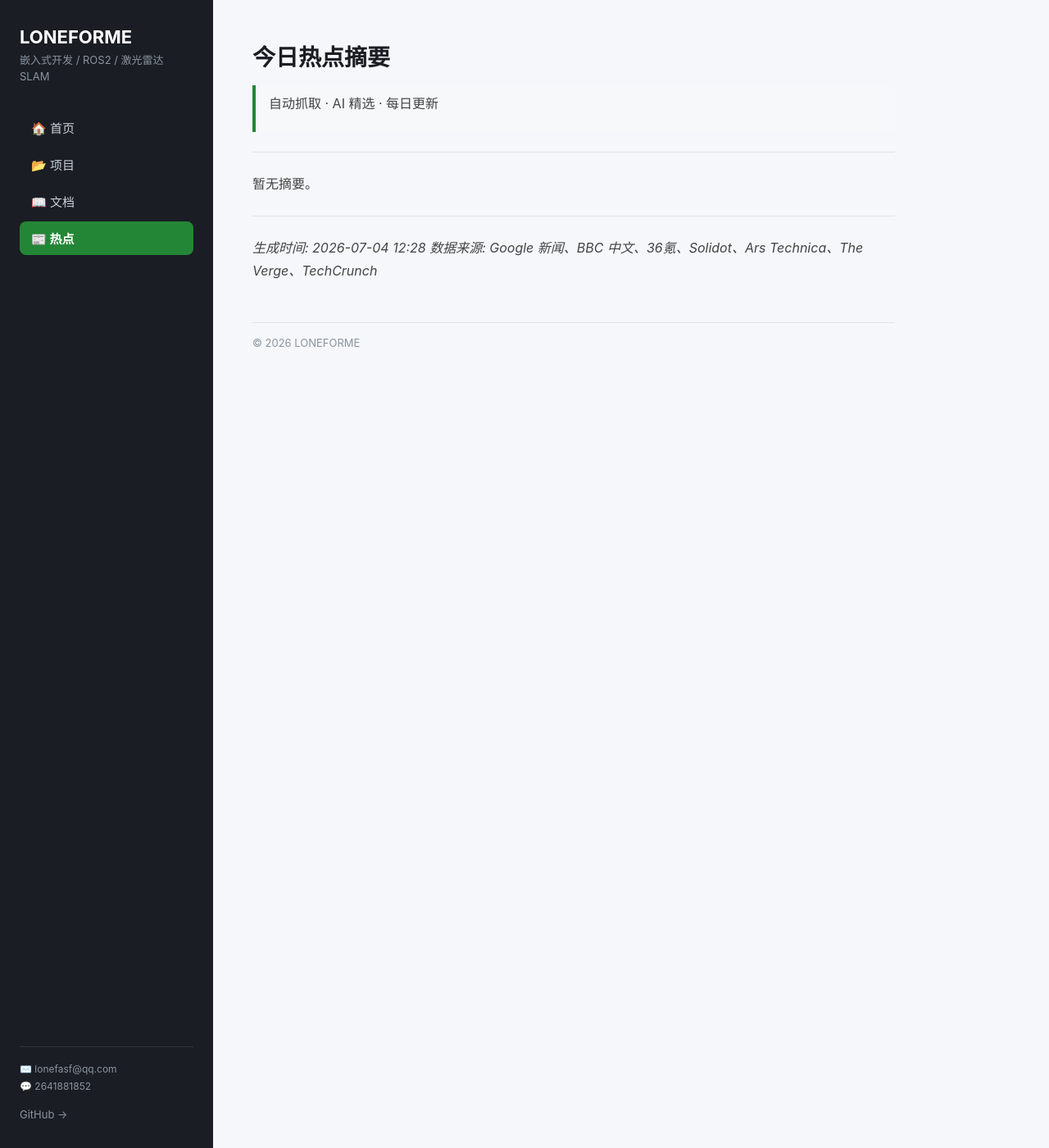
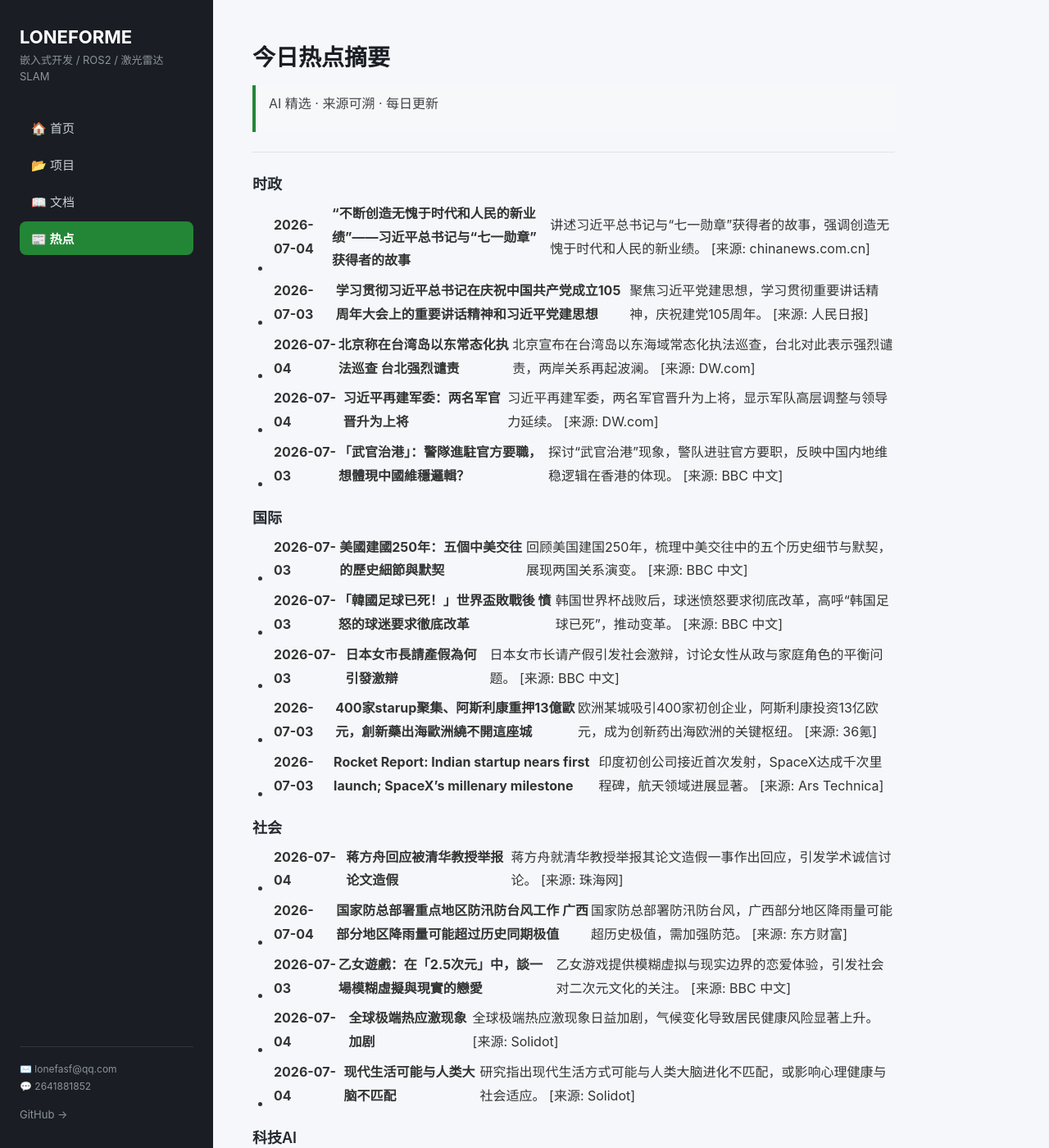
Before and after one commit to LONEFORME/LONEFORME.github.io, a Jekyll site: the page built from news.md, in a window 1280 px wide and 1400 px high. Shown: the whole window at 82% size. Built offline with Jekyll 4.4.1, drawn with Linux system fonts in a browser that asks for light colours; some of the changed text lies outside the part shown.

Commit message:
自动更新新闻摘要 2026-07-04

```diff
--- a/news.md
+++ b/news.md
@@ -5,13 +5,46 @@ title: 新闻摘要
 
 # 今日热点摘要
 
-> 自动抓取 · AI 精选 · 每日更新
+> AI 精选 · 来源可溯 · 每日更新
 
 ---
 
-暂无摘要。
+### 时政
+- **2026-07-04** | **“不断创造无愧于时代和人民的新业绩”——习近平总书记与“七一勋章”获得者的故事** | 讲述习近平总书记与“七一勋章”获得者的故事，强调创造无愧于时代和人民的新业绩。 [来源: chinanews.com.cn]
+- **2026-07-03** | **学习贯彻习近平总书记在庆祝中国共产党成立105周年大会上的重要讲话精神和习近平党建思想** | 聚焦习近平党建思想，学习贯彻重要讲话精神，庆祝建党105周年。 [来源: 人民日报]
+- **2026-07-04** | **北京称在台湾岛以东常态化执法巡查 台北强烈谴责** | 北京宣布在台湾岛以东海域常态化执法巡查，台北对此表示强烈谴责，两岸关系再起波澜。 [来源: DW.com]
+- **2026-07-04** | **习近平再建军委：两名军官晋升为上将** | 习近平再建军委，两名军官晋升为上将，显示军队高层调整与领导力延续。 [来源: DW.com]
+- **2026-07-03** | **「武官治港」：警隊進駐官方要職，想體現中國維穩邏輯？** | 探讨“武官治港”现象，警队进驻官方要职，反映中国内地维稳逻辑在香港的体现。 [来源: BBC 中文]
+
+### 国际
+- **2026-07-03** | **美國建國250年：五個中美交往的歷史細節與默契** | 回顾美国建国250年，梳理中美交往中的五个历史细节与默契，展现两国关系演变。 [来源: BBC 中文]
+- **2026-07-03** | **「韓國足球已死！」世界盃敗戰後 憤怒的球迷要求徹底改革** | 韩国世界杯战败后，球迷愤怒要求彻底改革，高呼“韩国足球已死”，推动变革。 [来源: BBC 中文]
+- **2026-07-03** | **日本女市長請產假為何引發激辯** | 日本女市长请产假引发社会激辩，讨论女性从政与家庭角色的平衡问题。 [来源: BBC 中文]
+- **2026-07-03** | **400家starup聚集、阿斯利康重押13億歐元，創新藥出海歐洲繞不開這座城** | 欧洲某城吸引400家初创企业，阿斯利康投资13亿欧元，成为创新药出海欧洲的关键枢纽。 [来源: 36氪]
+- **2026-07-03** | **Rocket Report: Indian startup nears first launch; SpaceX's millenary milestone** | 印度初创公司接近首次发射，SpaceX达成千次里程碑，航天领域进展显著。 [来源: Ars Technica]
+
+### 社会
+- **2026-07-04** | **蒋方舟回应被清华教授举报论文造假** | 蒋方舟就清华教授举报其论文造假一事作出回应，引发学术诚信讨论。 [来源: 珠海网]
+- **2026-07-04** | **国家防总部署重点地区防汛防台风工作 广西部分地区降雨量可能超过历史同期极值** | 国家防总部署防汛防台风，广西部分地区降雨量可能超历史极值，需加强防范。 [来源: 东方财富]
+- **2026-07-03** | **乙女遊戲：在「2.5次元」中，談一場模糊虛擬與現實的戀愛** | 乙女游戏提供模糊虚拟与现实边界的恋爱体验，引发社会对二次元文化的关注。 [来源: BBC 中文]
+- **2026-07-04** | **全球极端热应激现象加剧** | 全球极端热应激现象日益加剧，气候变化导致居民健康风险显著上升。 [来源: Solidot]
+- **2026-07-04** | **现代生活可能与人类大脑不匹配** | 研究指出现代生活方式可能与人类大脑进化不匹配，或影响心理健康与社会适应。 [来源: Solidot]
+
+### 科技AI
+- **2026-07-04** | **对话傲鲨创始人徐振华：当科幻机甲成为户外装备，外骨骼如何重新定义人机关系？** | 傲鲨创始人谈外骨骼技术，将科幻机甲变为户外装备，重新定义人机交互与作业方式。 [来源: 36氪]
+- **2026-07-04** | **9点1氪｜阿里内部全面禁用Claude Code；FF洛杉矶总部人去楼空？公司回应：不实；微软砸25亿美元组建6000人AI新公司** | 阿里内部禁用Claude Code，FF否认总部谣言，微软巨资组建AI新公司，科技动态密集。 [来源: 36氪]
+- **2026-07-03** | **NASA 发射探测器拯救坠落中的 Swift 天文台** | NASA发射探测器以拯救坠落中的Swift天文台，尝试恢复其科学观测能力。 [来源: Solidot]
+- **2026-07-03** | **蜂后会将农药负担转移给蜂卵** | 研究发现蜂后能将农药负担转移给蜂卵，威胁后代健康，揭示农药对生态的深远影响。 [来源: Solidot]
+- **2026-07-04** | **A martian rock has lots of carbon on it, and it's not clear why** | 火星岩石富含大量碳元素，成因不明，引发科学界对其来源与地质历史的热议。 [来源: Ars Technica]
+
+### 电脑硬件
+- **2026-07-03** | **Valve 开源 Steam Machine 的电子墨水屏** | Valve开源Steam Machine的电子墨水屏技术，推动硬件生态开放与玩家创新。 [来源: Solidot]
+- **2026-07-04** | **36氪首发 | 剑桥副教授创业硅光芯片，已合作欧莱雅、华为，获一亿投资** | 剑桥副教授创立硅光芯片公司，获1亿元投资，已与欧莱雅、华为等合作，推动光电技术应用。 [来源: 36氪]
+
+### 财经
+- **2026-07-03** | **秋声 | 袁进辉新公司冲港股IPO，成立不到三年** | 袁进辉新公司成立不到三年即冲刺港股IPO，展现快速成长与市场潜力。 [来源: 36氪]
+- **2026-07-03** | **氪星晚报｜西贝餐饮集团退出小女当家；FF洛杉矶总部人去楼空？公司回应：不实** | 西贝餐饮退出小女当家，FF否认总部谣言，商业变动引发关注。 [来源: 36氪]
 
 ---
 
-*生成时间: 2026-07-04 12:28*
-*数据来源: Google 新闻、BBC 中文、36氪、Solidot、Ars Technica、The Verge、TechCrunch*
+*生成时间: 2026-07-04 12:33*
```
